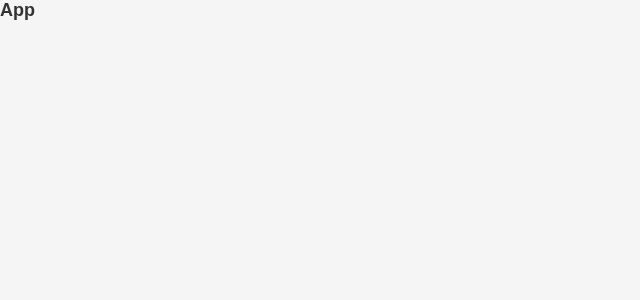
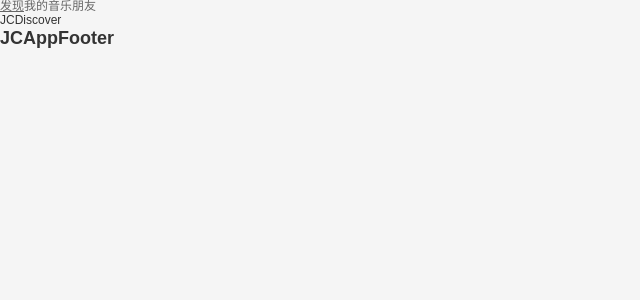
Before and after one commit to myhub-ljc/pcweb-music-react, a React (Create React App) app: page / in a window 1280 px wide. Shown: the top 300 px of the page, without its empty margins (0-640 px from the left). Built offline with nearby package versions, Linux system fonts and the light colour scheme.

Commit message:
组建基本组件页面和完成基本路由映射

```diff
--- a/package.json
+++ b/package.json
@@ -3,12 +3,15 @@
   "version": "0.1.0",
   "private": true,
   "dependencies": {
+    "@craco/craco": "^5.7.0",
     "@testing-library/jest-dom": "^4.2.4",
     "@testing-library/react": "^9.3.2",
     "@testing-library/user-event": "^7.1.2",
     "normalize.css": "^8.0.1",
     "react": "^16.13.1",
     "react-dom": "^16.13.1",
+    "react-router-config": "^5.1.1",
+    "react-router-dom": "^5.2.0",
     "react-scripts": "3.4.3"
   },
   "scripts": {
--- a/src/App.js
+++ b/src/App.js
@@ -1,9 +1,21 @@
-import React, { memo } from 'react'
+//第三方库
+import React, { memo } from 'react';
+import { renderRoutes } from 'react-router-config';
+import { HashRouter } from 'react-router-dom';
+
+//工具类
+import routes from './router';
+
+//组件类
+import JCAppHeader from '@/components/app-header';
+import JCAppFooter from '@/components/app-footer';
 
 export default memo(function App() {
   return (
-    <div>
-      <h2>App</h2>
-    </div>
+    <HashRouter>
+      <JCAppHeader/>
+      {renderRoutes(routes)}
+      <JCAppFooter/>
+    </HashRouter>
   )
 })
--- /dev/null
+++ b/src/components/app-footer/index.js
@@ -0,0 +1,9 @@
+import React, { memo } from 'react'
+
+export default memo(function JCAppFooter() {
+  return (
+    <div>
+      <h2>JCAppFooter</h2>
+    </div>
+  )
+})
--- /dev/null
+++ b/src/components/app-header/index.js
@@ -0,0 +1,12 @@
+import React, { memo } from 'react'
+import { NavLink } from 'react-router-dom'
+
+export default memo(function JCAppHeader() {
+  return (
+    <div>
+      <NavLink to='/'>发现</NavLink>
+      <NavLink to='/mine'>我的音乐</NavLink>
+      <NavLink to='/friend'>朋友</NavLink>
+    </div>
+  )
+})
--- /dev/null
+++ b/src/pages/discover/index.js
@@ -0,0 +1,9 @@
+import React, { memo } from 'react'
+
+export default memo(function JCDiscover() {
+  return (
+    <div>
+      JCDiscover
+    </div>
+  )
+})
--- /dev/null
+++ b/src/pages/friend/index.js
@@ -0,0 +1,9 @@
+import React, { memo } from 'react'
+
+export default memo(function JCFriend() {
+  return (
+    <div>
+      JCFriend
+    </div>
+  )
+})
--- /dev/null
+++ b/src/pages/mine/index.js
@@ -0,0 +1,9 @@
+import React, { memo } from 'react'
+
+export default memo(function JCMine() {
+  return (
+    <div>
+      JCMine
+    </div>
+  )
+})
--- /dev/null
+++ b/src/router/index.js
@@ -0,0 +1,21 @@
+import JCDiscover from '@/pages/discover';
+import JCMine from '@/pages/mine';
+import JCFriend from '@/pages/friend';
+
+const routes = [
+  {
+    path: '/',
+    exact: true,
+    component: JCDiscover
+  },
+  {
+    path: '/mine',
+    component: JCMine
+  },
+  {
+    path: '/friend',
+    component: JCFriend
+  },
+];
+
+export default routes;
```
Also changed, not shown: 2 other files (tests, documents, lock files or other folders).
